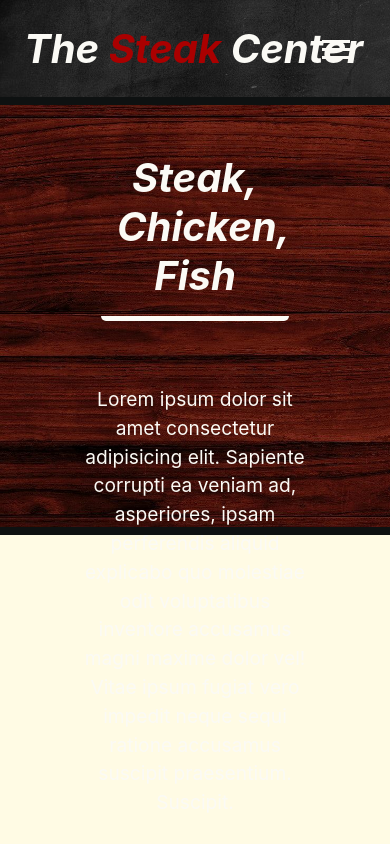
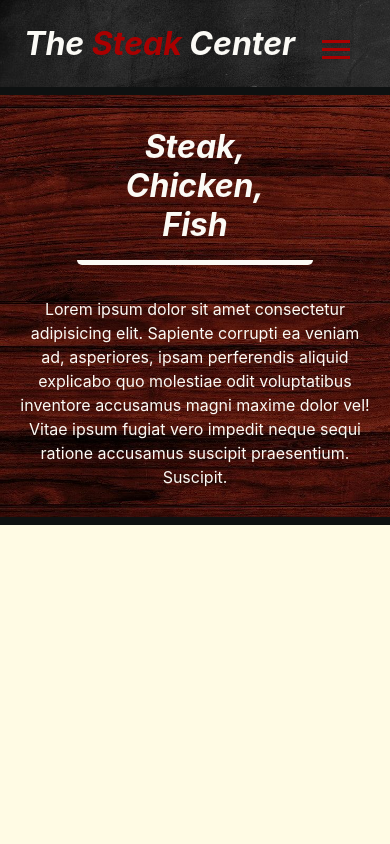
Before and after one commit to JaxonAdams/steak-center, a React (Create React App) app in the folder client/: page / in a window 390 px wide. Built offline with nearby package versions, Linux system fonts and the light colour scheme.

Commit message:
media queries for existing components

```diff
--- a/client/src/App.css
+++ b/client/src/App.css
@@ -119,6 +119,7 @@ body, html {
 
 .nav-menu .nav-list-ul {
   list-style: none;
+  padding: 0;
 }
 
 .nav-list-item {
@@ -180,3 +181,47 @@ body, html {
     font-size: 1.2rem;
   }
 }
+
+@media screen and (max-width: 768px) {
+  .nav-menu .nav-list {
+    width: 100%;
+  }
+
+  .menu-btn .menu-line {
+    background-color: var(--color-secondary);
+  }
+
+  .hero-title {
+    font-size: 2rem;
+  }
+
+  .hero-txt {
+    font-size: 1rem;
+  }
+}
+
+@media screen and (max-width: 580px) {
+  .header-title {
+    font-size: 2rem;
+  }
+
+  .nav-list-title {
+    margin-top: 4rem;
+    font-size: 2rem;
+  }
+
+  .hero-title {
+    margin: 1rem 0;
+    padding: 1rem 2.5rem;
+  }
+
+  .hero-txt {
+    margin: 1rem 5vw;
+  }
+}
+
+@media screen and (max-width: 350px) {
+  .header-title {
+    margin-top: 3rem;
+  }
+}
```
